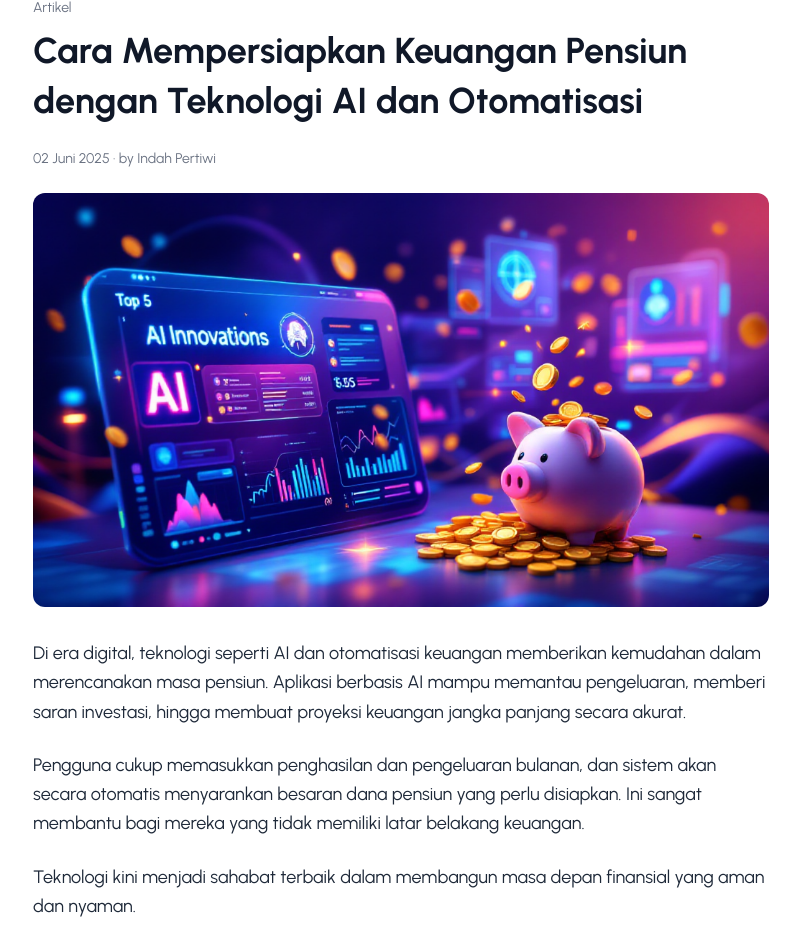
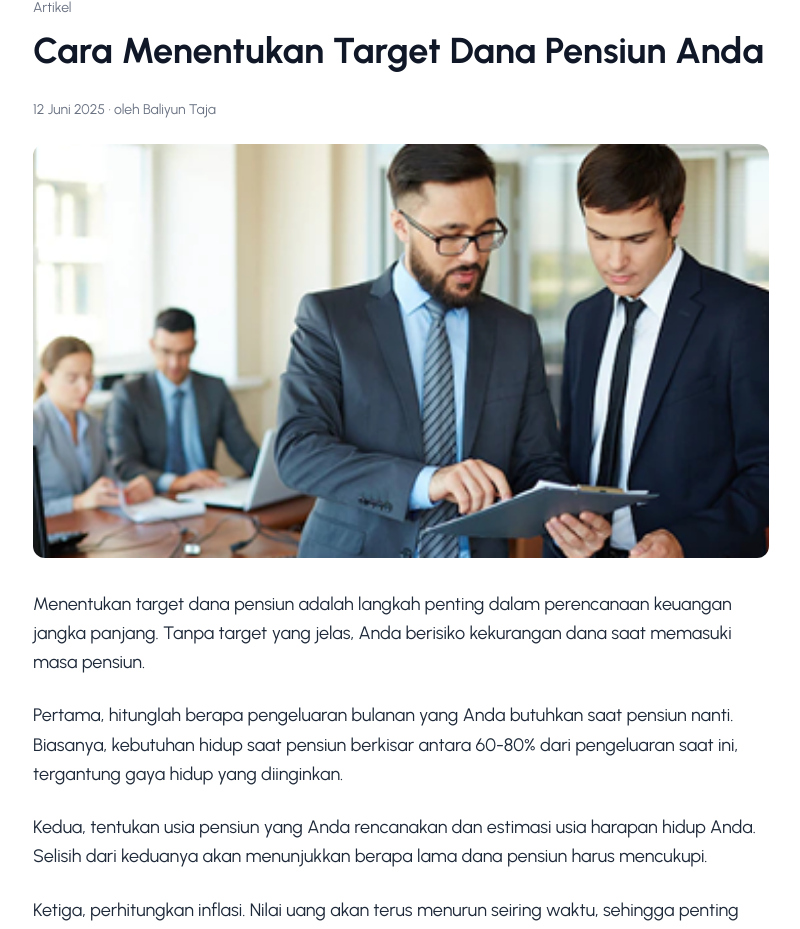
Before and after one commit to DBS-Dicoding-2025-Jakarta/PENSi, a Next.js app: page /informationBlog/BESTPRACTICES in a window 1280 px wide. Shown: the part 114-1043 px from the top of the page, without its empty margins (239-1039 px from the left). Built offline with nearby package versions, Linux system fonts and the light colour scheme.

Commit message:
fix single blog

```diff
--- a/src/app/(dashboard)/informationBlog/[id]/page.tsx
+++ b/src/app/(dashboard)/informationBlog/[id]/page.tsx
@@ -7,73 +7,92 @@ import { any } from "@tensorflow/tfjs";
 const InformationCenter = [
   {
     id: "PERENCANAAN",
-    title:
-      "Cara Mempersiapkan Keuangan Pensiun dengan Teknologi AI dan Otomatisasi",
+    title: "Mengapa Merencanakan Dana Pensiun itu Penting?",
     date: "02 Juni 2025",
-    author: "Indah Pertiwi",
+    author: "Baliyun Taja",
     content: `
-      Di era digital, teknologi seperti AI dan otomatisasi keuangan memberikan kemudahan dalam merencanakan masa pensiun. Aplikasi berbasis AI mampu memantau pengeluaran, memberi saran investasi, hingga membuat proyeksi keuangan jangka panjang secara akurat.
+  Banyak orang menunda perencanaan pensiun hingga terlambat. Pelajari alasan pentingnya merencanakan pensiun sejak dini.
 
-      Pengguna cukup memasukkan penghasilan dan pengeluaran bulanan, dan sistem akan secara otomatis menyarankan besaran dana pensiun yang perlu disiapkan. Ini sangat membantu bagi mereka yang tidak memiliki latar belakang keuangan.
+  Tanpa perencanaan yang matang, banyak individu menghadapi masa tua dengan keterbatasan finansial. Pensiun bukan hanya soal berhenti bekerja, tetapi juga bagaimana Anda bisa mempertahankan gaya hidup dan memenuhi kebutuhan dasar tanpa mengandalkan orang lain.
 
-      Teknologi kini menjadi sahabat terbaik dalam membangun masa depan finansial yang aman dan nyaman.
-    `,
+  Merencanakan dana pensiun sejak dini memberi Anda lebih banyak waktu untuk menabung, berinvestasi, dan memaksimalkan potensi pertumbuhan aset. Dengan strategi yang tepat, Anda bisa mencapai kebebasan finansial di usia tua, tanpa kekhawatiran akan kekurangan dana.
+
+  Selain itu, memiliki dana pensiun yang cukup juga memberikan ketenangan pikiran. Anda tidak perlu mengkhawatirkan biaya kesehatan, kebutuhan sehari-hari, atau mendadak harus kembali bekerja karena kekurangan dana.
+
+  Mulailah dengan menghitung kebutuhan dana pensiun Anda, evaluasi pengeluaran saat ini, dan buatlah rencana tabungan serta investasi secara konsisten. Masa depan yang tenang adalah hasil dari keputusan yang Anda buat hari ini.
+`,
+
     quote: "Masa depan keuangan Anda dimulai hari ini, bukan besok.",
-    imageHeader: "/people/blogw4.png",
+    imageHeader: "/people/blog1 (1).png",
     imageContent: "/people/blogw5.jpg",
   },
 
   {
     id: "BESTPRACTICES",
-    title:
-      "Cara Mempersiapkan Keuangan Pensiun dengan Teknologi AI dan Otomatisasi",
-    date: "02 Juni 2025",
-    author: "Indah Pertiwi",
+    title: "Cara Menentukan Target Dana Pensiun Anda",
+    date: "12 Juni 2025",
+    author: "Baliyun Taja",
     content: `
-      Di era digital, teknologi seperti AI dan otomatisasi keuangan memberikan kemudahan dalam merencanakan masa pensiun. Aplikasi berbasis AI mampu memantau pengeluaran, memberi saran investasi, hingga membuat proyeksi keuangan jangka panjang secara akurat.
+    Menentukan target dana pensiun adalah langkah penting dalam perencanaan keuangan jangka panjang. Tanpa target yang jelas, Anda berisiko kekurangan dana saat memasuki masa pensiun.
 
-      Pengguna cukup memasukkan penghasilan dan pengeluaran bulanan, dan sistem akan secara otomatis menyarankan besaran dana pensiun yang perlu disiapkan. Ini sangat membantu bagi mereka yang tidak memiliki latar belakang keuangan.
+    Pertama, hitunglah berapa pengeluaran bulanan yang Anda butuhkan saat pensiun nanti. Biasanya, kebutuhan hidup saat pensiun berkisar antara 60-80% dari pengeluaran saat ini, tergantung gaya hidup yang diinginkan.
 
-      Teknologi kini menjadi sahabat terbaik dalam membangun masa depan finansial yang aman dan nyaman.
-    `,
+    Kedua, tentukan usia pensiun yang Anda rencanakan dan estimasi usia harapan hidup Anda. Selisih dari keduanya akan menunjukkan berapa lama dana pensiun harus mencukupi.
+
+    Ketiga, perhitungkan inflasi. Nilai uang akan terus menurun seiring waktu, sehingga penting untuk menyesuaikan target dana dengan proyeksi inflasi tahunan.
+
+    Keempat, evaluasi aset dan sumber pendapatan lainnya, seperti investasi, dana pensiun perusahaan, atau penghasilan pasif. Ini akan membantu Anda menyesuaikan target akhir sesuai kondisi keuangan Anda saat ini.
+
+    Terakhir, gunakan kalkulator pensiun atau konsultasikan dengan perencana keuangan untuk mendapatkan estimasi yang lebih akurat. Semakin dini Anda mulai menghitung dan menyiapkan dana pensiun, semakin ringan beban finansial Anda ke depannya.
+  `,
     quote: "Masa depan keuangan Anda dimulai hari ini, bukan besok.",
-    imageHeader: "/people/blogw4.png",
+    imageHeader: "/people/blog1 (2).png",
     imageContent: "/people/blogw5.jpg",
   },
 
   {
     id: "FONDASIKEUANGAN",
-    title:
-      "Cara Mempersiapkan Keuangan Pensiun dengan Teknologi AI dan Otomatisasi",
+    title: "Perbedaan Tabungan dan Investasi untuk Dana Pensiun",
     date: "02 Juni 2025",
-    author: "Indah Pertiwi",
+    author: "Agus Mukti",
     content: `
-      Di era digital, teknologi seperti AI dan otomatisasi keuangan memberikan kemudahan dalam merencanakan masa pensiun. Aplikasi berbasis AI mampu memantau pengeluaran, memberi saran investasi, hingga membuat proyeksi keuangan jangka panjang secara akurat.
+    Dalam merencanakan dana pensiun, banyak orang masih bingung membedakan antara tabungan dan investasi. Padahal, keduanya memiliki fungsi dan karakteristik yang berbeda namun saling melengkapi.
 
-      Pengguna cukup memasukkan penghasilan dan pengeluaran bulanan, dan sistem akan secara otomatis menyarankan besaran dana pensiun yang perlu disiapkan. Ini sangat membantu bagi mereka yang tidak memiliki latar belakang keuangan.
+    Tabungan adalah dana yang disimpan di bank dengan tingkat risiko rendah dan likuiditas tinggi. Cocok untuk kebutuhan jangka pendek atau dana darurat, namun pertumbuhan nilai uangnya relatif lambat karena bunga yang rendah dan tergerus inflasi.
 
-      Teknologi kini menjadi sahabat terbaik dalam membangun masa depan finansial yang aman dan nyaman.
-    `,
+    Sebaliknya, investasi bertujuan untuk pertumbuhan jangka panjang. Anda bisa memilih instrumen seperti saham, obligasi, reksa dana, atau properti. Meskipun ada risiko fluktuasi nilai, potensi imbal hasil investasi jauh lebih tinggi dibandingkan tabungan.
+
+    Untuk dana pensiun, mengandalkan tabungan saja tidak cukup karena nilainya bisa tergerus inflasi. Investasi menjadi penting agar dana Anda berkembang dan mencukupi kebutuhan pensiun selama puluhan tahun.
+
+    Kombinasi keduanya adalah strategi terbaik. Gunakan tabungan untuk kebutuhan jangka pendek dan stabilitas, sementara investasi difokuskan untuk pertumbuhan jangka panjang. Dengan memahami perbedaannya, Anda bisa mengelola dana pensiun secara lebih efektif dan berimbang.
+  `,
     quote: "Masa depan keuangan Anda dimulai hari ini, bukan besok.",
-    imageHeader: "/people/blogw4.png",
+    imageHeader: "/people/blog1 (3).png",
     imageContent: "/people/blogw5.jpg",
   },
 
   {
     id: "GAYAHIDUPPENSIUN",
-    title:
-      "Cara Mempersiapkan Keuangan Pensiun dengan Teknologi AI dan Otomatisasi",
+    title: "Pensiun Nyaman di Indonesia - Apa yang Perlu Dipertimbangkan?",
     date: "02 Juni 2025",
-    author: "Indah Pertiwi",
+    author: "Bambang Sutoyo",
     content: `
-      Di era digital, teknologi seperti AI dan otomatisasi keuangan memberikan kemudahan dalam merencanakan masa pensiun. Aplikasi berbasis AI mampu memantau pengeluaran, memberi saran investasi, hingga membuat proyeksi keuangan jangka panjang secara akurat.
+    Pensiun nyaman bukan hanya mimpi, tetapi sesuatu yang bisa direncanakan dan diwujudkan—terutama di Indonesia, dengan biaya hidup yang relatif terjangkau jika dikelola dengan baik. Namun, untuk mewujudkannya, ada beberapa faktor penting yang perlu dipertimbangkan.
 
-      Pengguna cukup memasukkan penghasilan dan pengeluaran bulanan, dan sistem akan secara otomatis menyarankan besaran dana pensiun yang perlu disiapkan. Ini sangat membantu bagi mereka yang tidak memiliki latar belakang keuangan.
+    Pertama, lokasi pensiun. Kota besar seperti Jakarta dan Surabaya mungkin menawarkan fasilitas lengkap, namun juga memiliki biaya hidup tinggi. Sebaliknya, kota-kota kecil atau daerah wisata seperti Yogyakarta, Malang, atau Bali bisa menjadi alternatif yang lebih tenang dan hemat biaya—selama tetap mempertimbangkan akses ke layanan kesehatan.
 
-      Teknologi kini menjadi sahabat terbaik dalam membangun masa depan finansial yang aman dan nyaman.
-    `,
+    Kedua, biaya kesehatan. Seiring bertambahnya usia, kebutuhan medis meningkat. Pertimbangkan untuk memiliki asuransi kesehatan yang kuat atau dana khusus kesehatan dalam rencana pensiun Anda.
+
+    Ketiga, gaya hidup. Apakah Anda ingin tetap aktif berkontribusi, memulai usaha kecil, atau menjalani hidup santai? Gaya hidup ini akan menentukan seberapa besar dana pensiun yang dibutuhkan.
+
+    Keempat, dukungan sosial dan keluarga. Apakah Anda akan tinggal dekat anak dan cucu? Apakah Anda ingin tinggal di komunitas lansia atau mandiri? Lingkungan sosial sangat memengaruhi kenyamanan hidup saat pensiun.
+
+    Terakhir, sumber pendapatan pasca pensiun. Selain dana pensiun utama, apakah Anda memiliki penghasilan pasif seperti sewa properti, dividen, atau bisnis kecil? Pendapatan tambahan akan sangat membantu menjaga stabilitas keuangan.
+
+    Dengan mempertimbangkan semua hal di atas secara matang, Anda bisa membangun masa pensiun yang nyaman, aman, dan sesuai dengan gaya hidup yang diimpikan.
+  `,
     quote: "Masa depan keuangan Anda dimulai hari ini, bukan besok.",
-    imageHeader: "/people/blogw4.png",
+    imageHeader: "/people/blog1 (4).png",
     imageContent: "/people/blogw5.jpg",
   },
 ];
@@ -97,7 +116,7 @@ export default function BlogDetail({ params }: { params: { id: string } }) {
         </h1>
 
         <div className="text-sm text-gray-500 mb-6">
-          <span>{post.date}</span> · <span>by {post.author}</span>
+          <span>{post.date}</span> · <span>oleh {post.author}</span>
         </div>
 
         <div className="relative w-full aspect-video mb-8 rounded-xl overflow-hidden">
```
